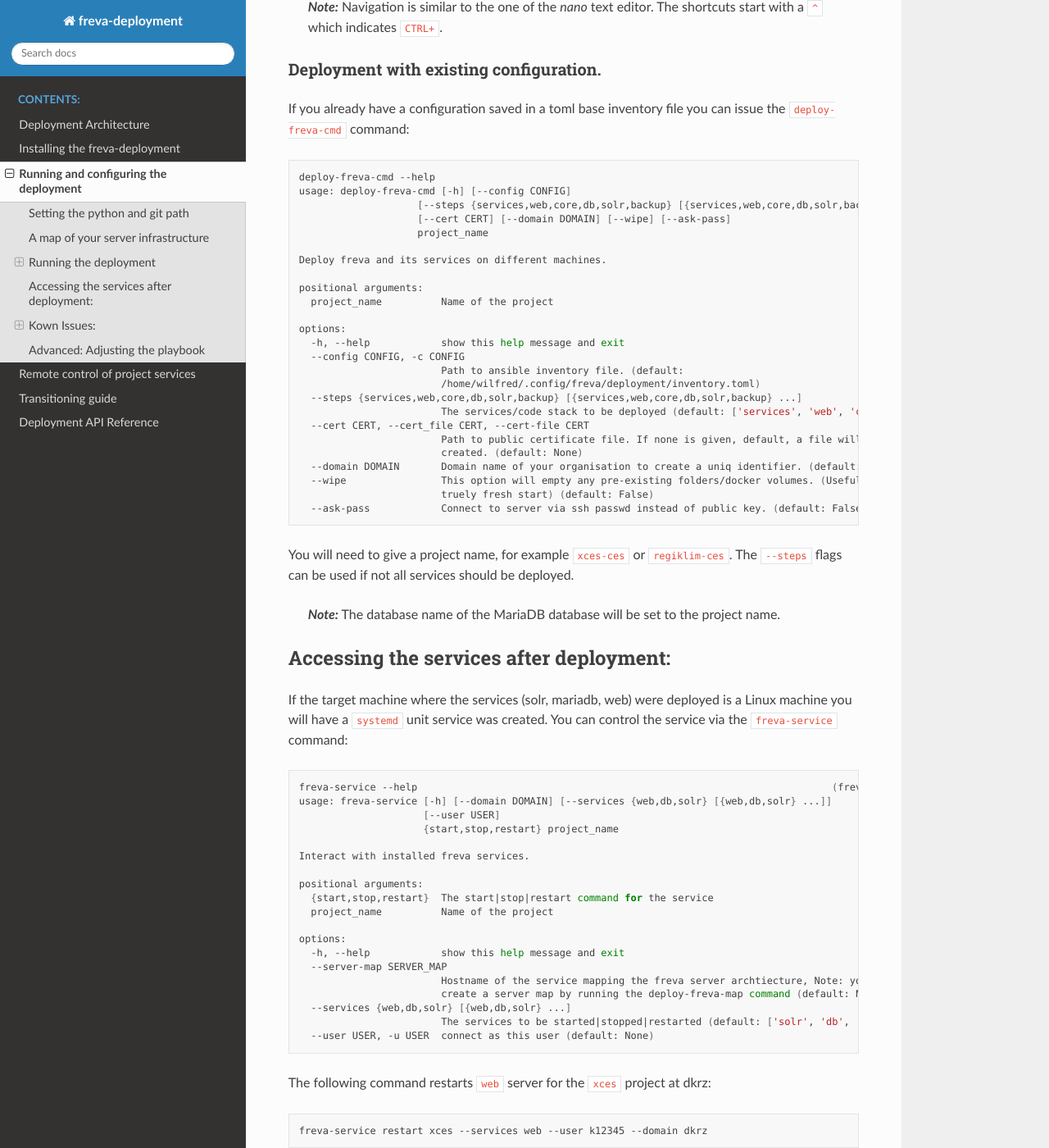
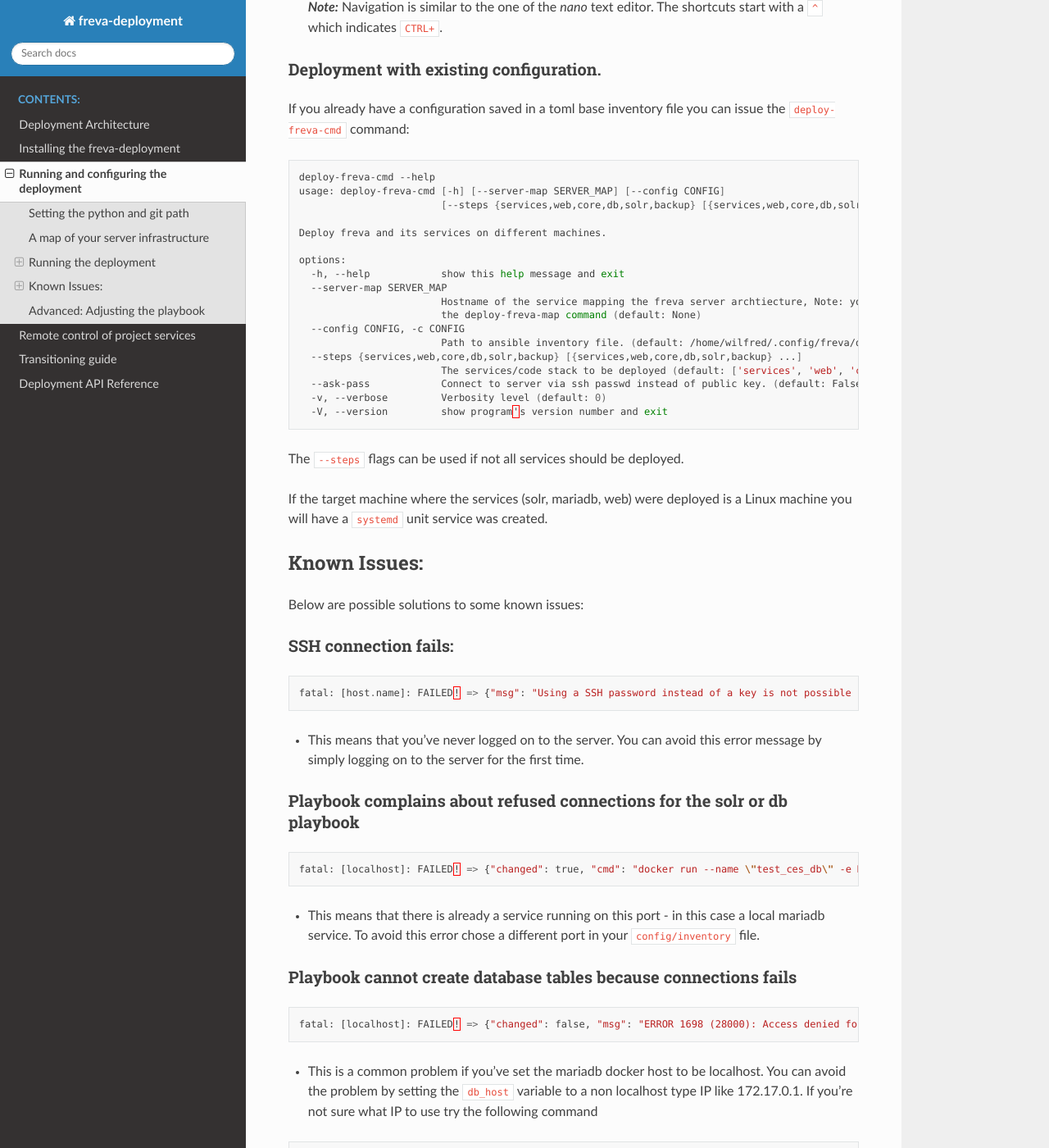
Before and after one commit to FREVA-CLINT/freva-deployment, a Sphinx documentation site: the page built from docs/Configure.md, in a window 1280 px wide and 1400 px high, scrolled down 1021 px. Shown: the whole window at 82% size. Built offline with Sphinx 7.4.7 and the Read the Docs theme 2.0.0, drawn with Linux system fonts in a browser that asks for light colours; some of the changed text lies outside the part shown.

Commit message:
Update docs

````diff
--- a/docs/Configure.md
+++ b/docs/Configure.md
@@ -43,70 +43,32 @@ issue the `deploy-freva-cmd` command:
 
 ```bash
 deploy-freva-cmd --help
-usage: deploy-freva-cmd [-h] [--config CONFIG]
-                    [--steps {services,web,core,db,solr,backup} [{services,web,core,db,solr,backup} ...]]
-                    [--cert CERT] [--domain DOMAIN] [--wipe] [--ask-pass]
-                    project_name
+usage: deploy-freva-cmd [-h] [--server-map SERVER_MAP] [--config CONFIG]
+                        [--steps {services,web,core,db,solr,backup} [{services,web,core,db,solr,backup} ...]] [--ask-pass] [-v] [-V]
 
 Deploy freva and its services on different machines.
-
-positional arguments:
-  project_name          Name of the project
-
-options:
-  -h, --help            show this help message and exit
-  --config CONFIG, -c CONFIG
-                        Path to ansible inventory file. (default:
-                        /home/wilfred/.config/freva/deployment/inventory.toml)
-  --steps {services,web,core,db,solr,backup} [{services,web,core,db,solr,backup} ...]
-                        The services/code stack to be deployed (default: ['services', 'web', 'core'])
-  --cert CERT, --cert_file CERT, --cert-file CERT
-                        Path to public certificate file. If none is given, default, a file will be
-                        created. (default: None)
-  --domain DOMAIN       Domain name of your organisation to create a uniq identifier. (default: dkrz)
-  --wipe                This option will empty any pre-existing folders/docker volumes. (Useful for a
-                        truely fresh start) (default: False)
-  --ask-pass            Connect to server via ssh passwd instead of public key. (default: False)
-```
-
-You will need to give a project name, for example `xces-ces` or `regiklim-ces`.
-The `--steps` flags can be used if not all services should be deployed.
-> **_Note:_** The database name of the MariaDB database will be set to the project name.
-
-## Accessing the services after deployment:
-If the target machine where the services (solr, mariadb, web) were deployed
-is a Linux machine you will have a `systemd` unit service was created.
-You can control the service via the `freva-service` command:
-
-```bash
-freva-service --help                                                                      (freva-dev)
-usage: freva-service [-h] [--domain DOMAIN] [--services {web,db,solr} [{web,db,solr} ...]]
-                     [--user USER]
-                     {start,stop,restart} project_name
-
-Interact with installed freva services.
-
-positional arguments:
-  {start,stop,restart}  The start|stop|restart command for the service
-  project_name          Name of the project
 
 options:
   -h, --help            show this help message and exit
   --server-map SERVER_MAP
-                        Hostname of the service mapping the freva server archtiecture, Note: you can
-                        create a server map by running the deploy-freva-map command (default: None)
-  --services {web,db,solr} [{web,db,solr} ...]
-                        The services to be started|stopped|restarted (default: ['solr', 'db', 'web'])
-  --user USER, -u USER  connect as this user (default: None)
+                        Hostname of the service mapping the freva server archtiecture, Note: you can create a server map by running
+                        the deploy-freva-map command (default: None)
+  --config CONFIG, -c CONFIG
+                        Path to ansible inventory file. (default: /home/wilfred/.config/freva/deployment/inventory.toml)
+  --steps {services,web,core,db,solr,backup} [{services,web,core,db,solr,backup} ...]
+                        The services/code stack to be deployed (default: ['services', 'web', 'core'])
+  --ask-pass            Connect to server via ssh passwd instead of public key. (default: False)
+  -v, --verbose         Verbosity level (default: 0)
+  -V, --version         show program's version number and exit
+
 ```
-The following command restarts `web` server for the `xces` project at dkrz:
-```bash
-freva-service restart xces --services web --user k12345 --domain dkrz
-```
-All services (`db`, `web` and `solr`) will be selected if the `--services` option
-is omitted.
 
-## Kown Issues:
+The `--steps` flags can be used if not all services should be deployed.
+
+If the target machine where the services (solr, mariadb, web) were deployed
+is a Linux machine you will have a `systemd` unit service was created.
+
+## Known Issues:
 Below are possible solutions to some known issues:
 
 #### SSH connection fails:
--- a/docs/index.rst
+++ b/docs/index.rst
@@ -7,7 +7,7 @@ Welcome to freva admin documentation!
 =====================================
 
 This documentation gives an overview over the installation process of freva
-as well as it's configuration, maintanance and administration.
+as well as it's configuration, maintenance and administration.
 
 .. toctree::
    :maxdepth: 3
````
Also changed, not shown: README.md (+26 -32 lines), docs/Installation.md (+5 -6 lines), docs/Services.md (+12 -7 lines), docs/Transition.md (+14 -15 lines).
